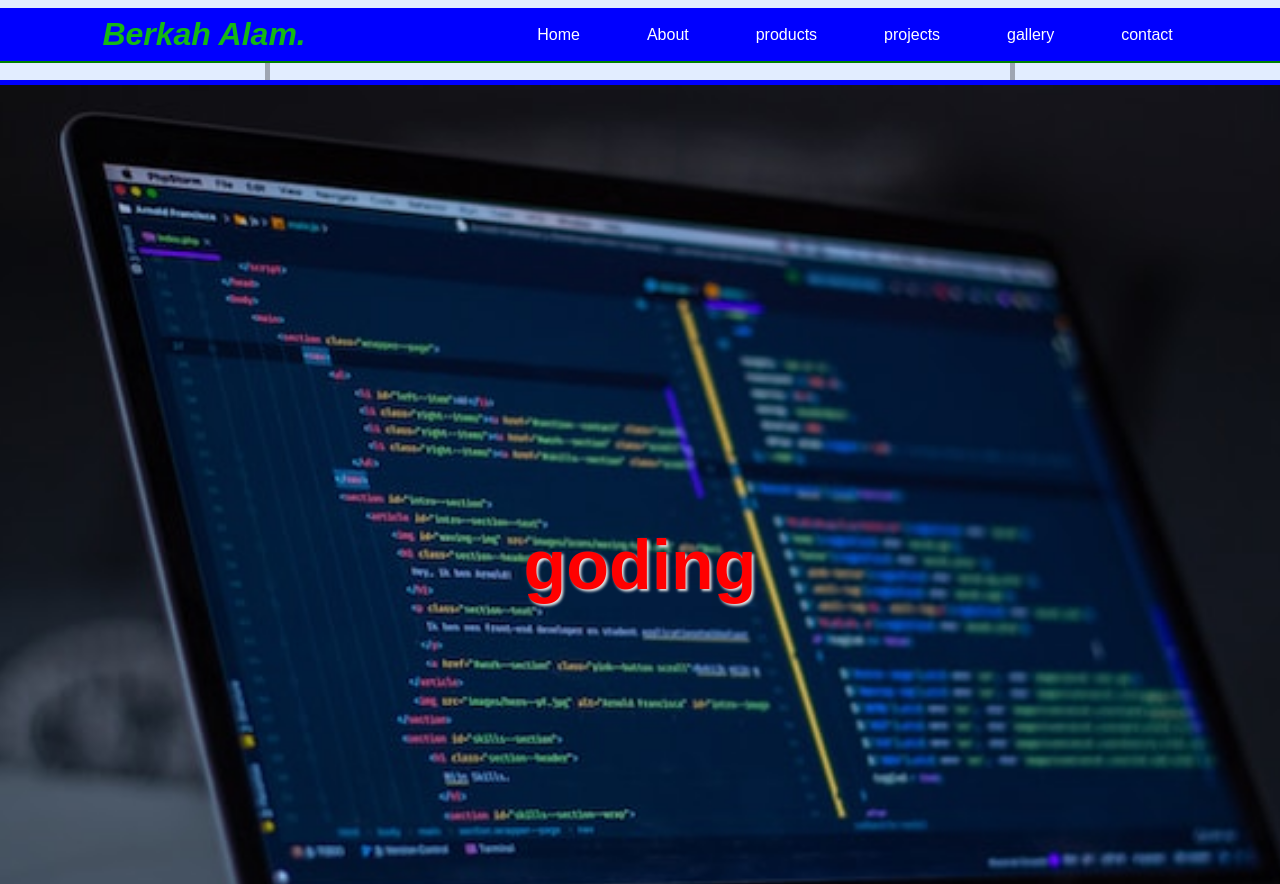
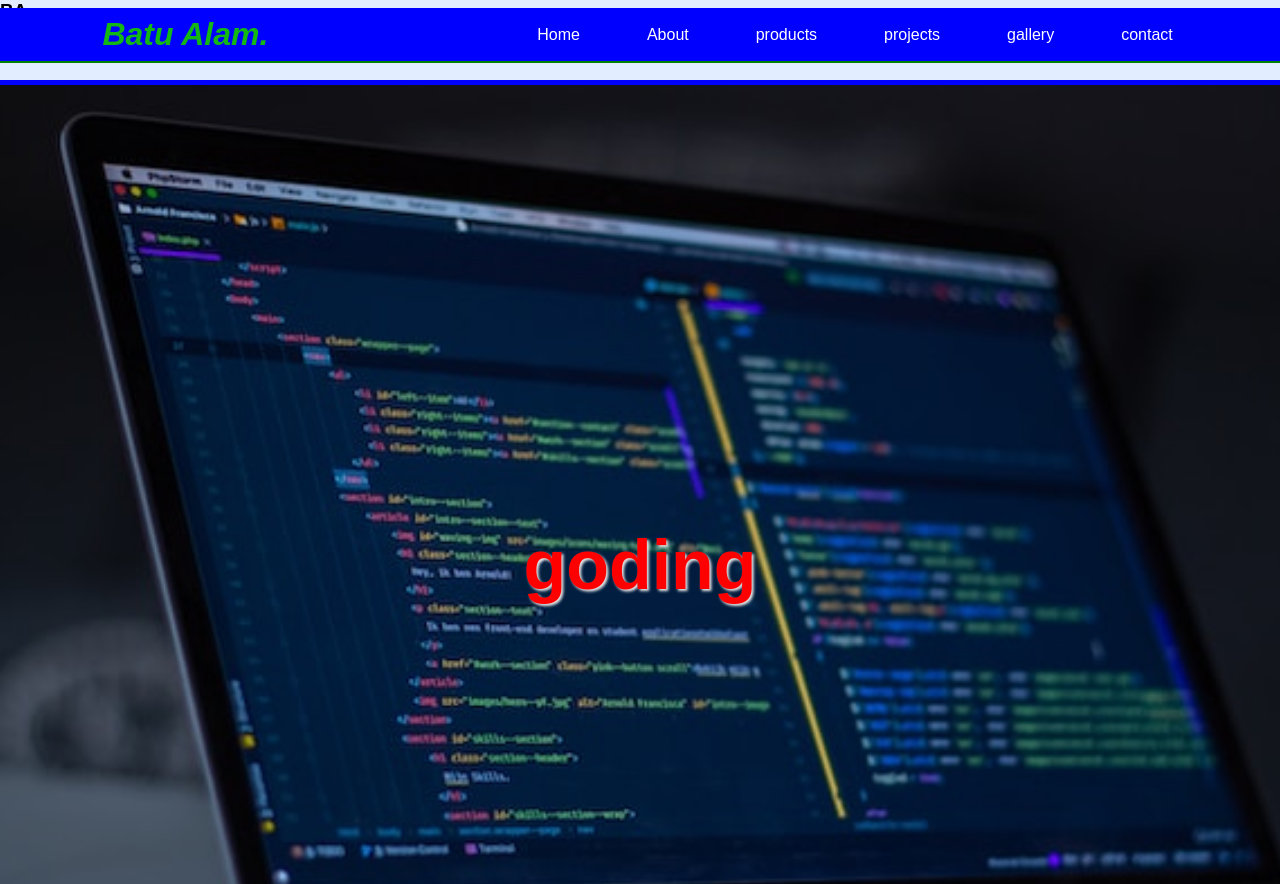
Before and after one commit to dani-ram-dani/berkah-alam, a plain HTML site: page index.html in a window 1280 px wide. Shown: the top 884 px of the page. Drawn offline with Linux system fonts and the light colour scheme.

Commit message:
merubah nama logo

```diff
--- a/index.html
+++ b/index.html
@@ -12,7 +12,7 @@
 
   <!--background-->
   <div class="background">
-    <div class="text">
+    <div class="teuxt">
       <h3>BA</h3>
       <h4>BERKAH ALAM</h4>
     </div>
@@ -22,7 +22,7 @@
   <!--navbar-->
   <nav class="navbar">
     <div class="logo">
-      <h4>Berkah Alam.</h4>
+      <h4>Batu Alam.</h4>
     </div>
     <div class="navbar-nav ">
       <a href="#home">Home</a>
```
